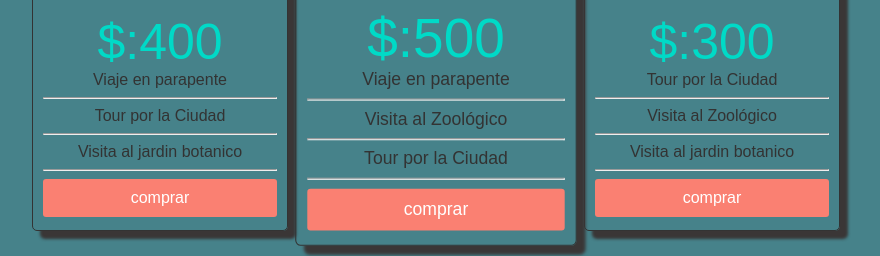
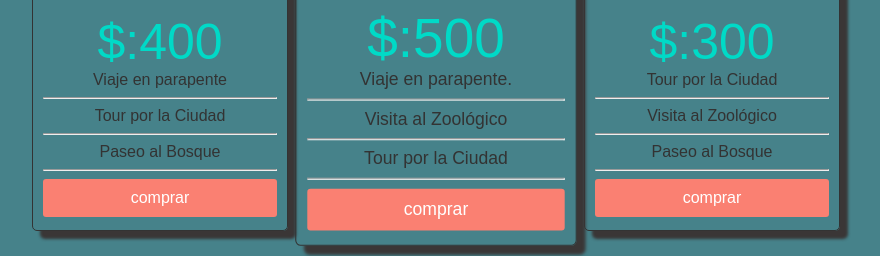
Before and after one commit to katiuskamartinez/pricing-component, a plain HTML site: page index.html in a window 1280 px wide. Shown: the part 203-459 px from the top of the page, without its empty margins (204-1084 px from the left). Drawn offline with Linux system fonts and the light colour scheme.

Commit message:
edité tarjetas

```diff
--- a/index.html
+++ b/index.html
@@ -29,7 +29,7 @@
                 <hr>
                 <p>Tour por la Ciudad</p>
                 <hr>
-                <p>Visita al jardin botanico</p>
+                <p>Paseo al Bosque</p>
                 <hr>
                 <a href="#" class="btn-precio">comprar</a>
             </div>
@@ -37,7 +37,7 @@
                 <h2>Plan Verano</h2>
                 <p> <span class="mensual">$:800</span></p>
                 <p> <span class="anual">$:500</span></p>
-                <p>Viaje en parapente</p>
+                <p>Viaje en parapente.</p>
                 <hr>
                 <p>Visita al Zoológico</p>
                 <hr>
@@ -53,7 +53,7 @@
                 <hr>
                 <p>Visita al Zoológico</p>
                 <hr>
-                <p>Visita al jardin botanico</p>
+                <p>Paseo al Bosque</p>
                 <hr>
                 <a href="#" class="btn-precio">comprar</a>
             </div>
```
